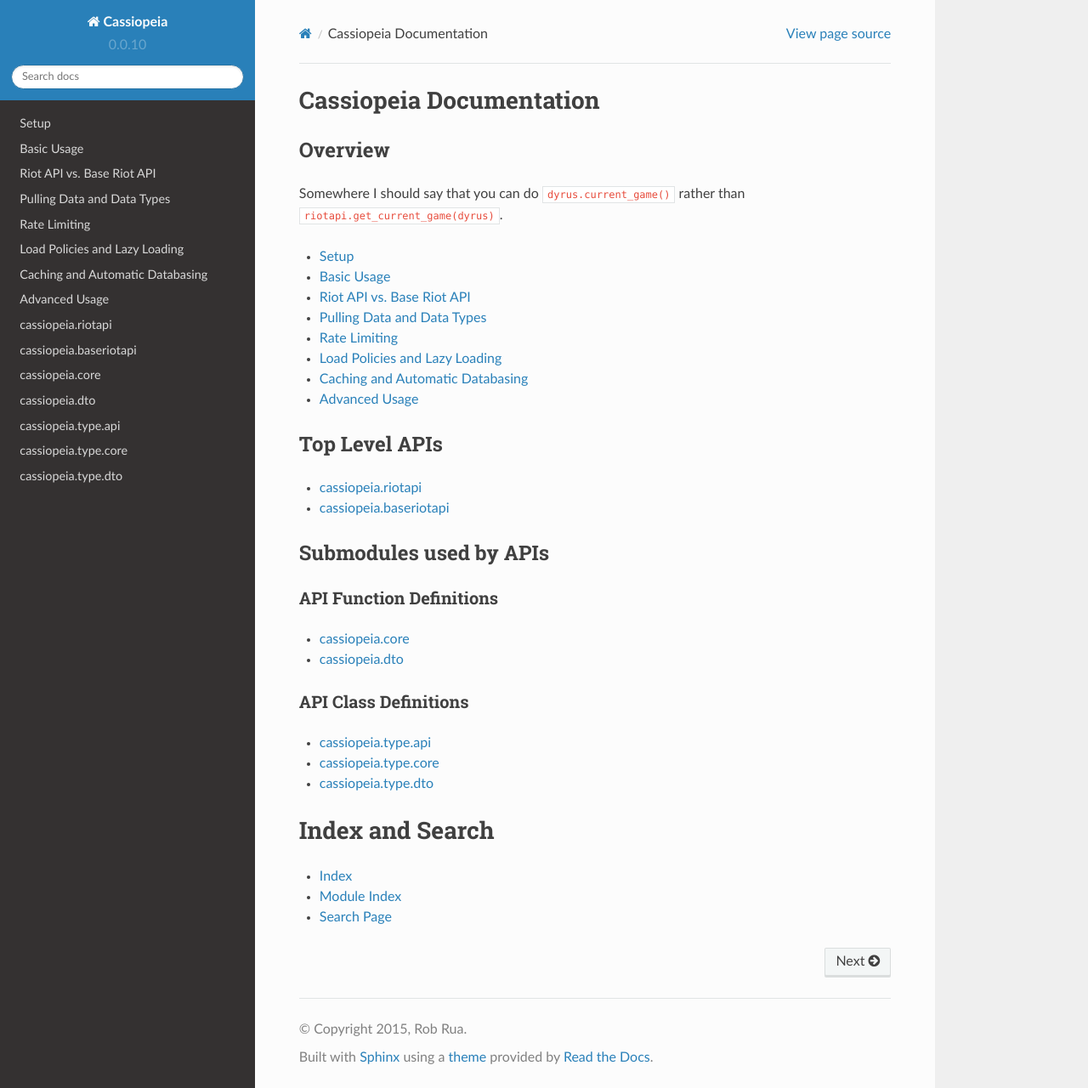
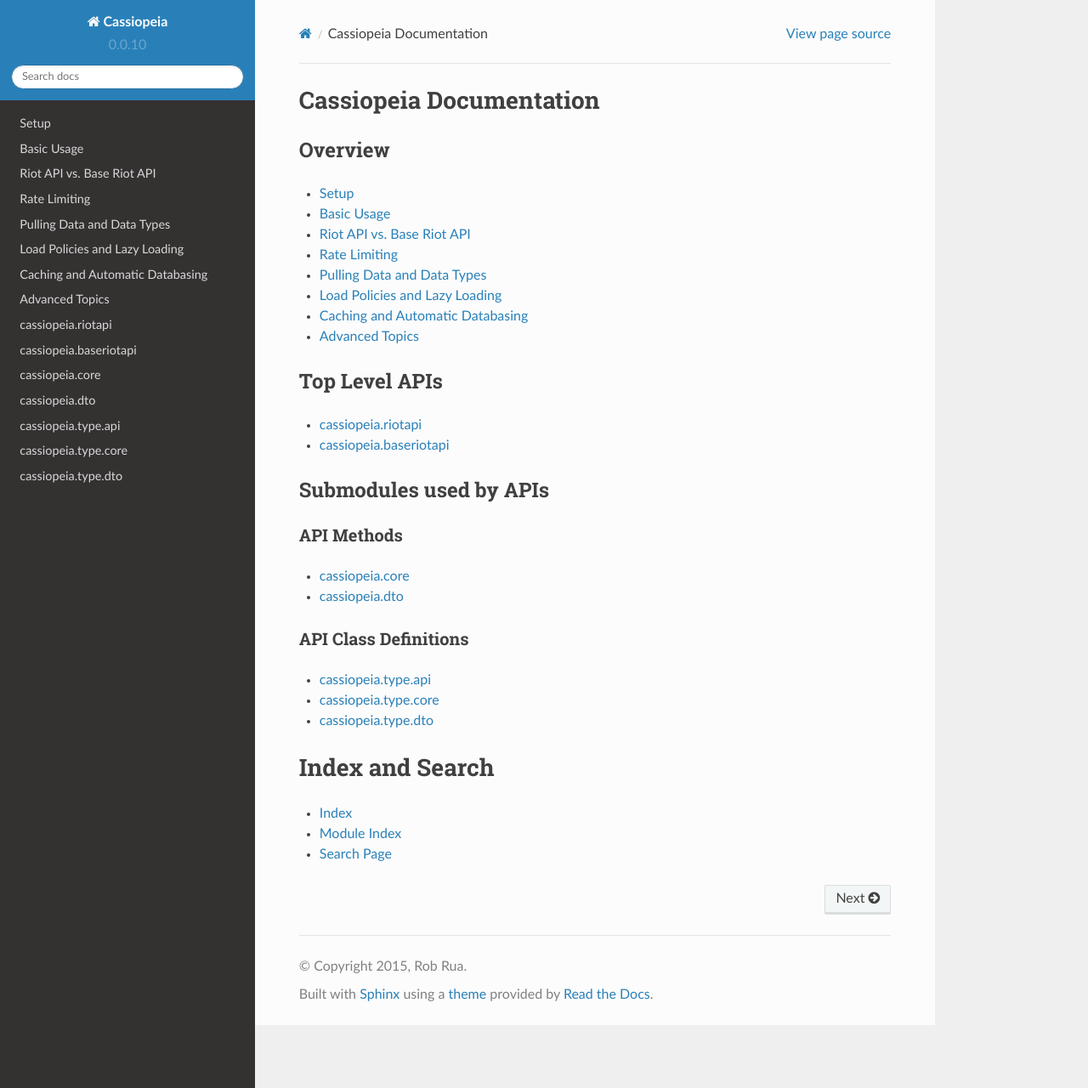
Before and after one commit to meraki-analytics/cassiopeia, a Sphinx documentation site: the page built from doc/index.rst, in a window 1280 px wide and 1280 px high. Shown: the whole window at 85% size. Built offline with Sphinx 7.4.7 and the Read the Docs theme 2.0.0, drawn with Linux system fonts in a browser that asks for light colours.

Commit message:
doc fixes

```diff
--- a/doc/advanced.rst
+++ b/doc/advanced.rst
@@ -1,5 +1,5 @@
-Advanced Usage
-##############
+Advanced Topics
+###############
 
 Using Both Core and Dto Datatypes
 ^^^^^^^^^^^^^^^^^^^^^^^^^^^^^^^^^^^^^
--- a/doc/index.rst
+++ b/doc/index.rst
@@ -3,8 +3,6 @@
 
 Overview
 ========
-
-Somewhere I should say that you can do ``dyrus.current_game()`` rather than ``riotapi.get_current_game(dyrus)``.
 
 .. toctree::
     :maxdepth: 1
@@ -12,15 +10,15 @@
     setup
     basicusage
     vs
+    ratelimiting
     data
-    ratelimiting
     loadpolicy
     databasing
     advanced
 
 
 Top Level APIs
-===============
+==============
 
 .. toctree::
     :maxdepth: 1
@@ -30,10 +28,10 @@
 
 
 Submodules used by APIs
-========================
+=======================
 
-API Function Definitions
-^^^^^^^^^^^^^^^^^^^^^^^^
+API Methods
+^^^^^^^^^^^
 
 .. toctree::
     :maxdepth: 1
@@ -52,7 +50,7 @@
 
 
 Index and Search
-##################
+################
 
 * :ref:`genindex`
 * :ref:`modindex`
```
